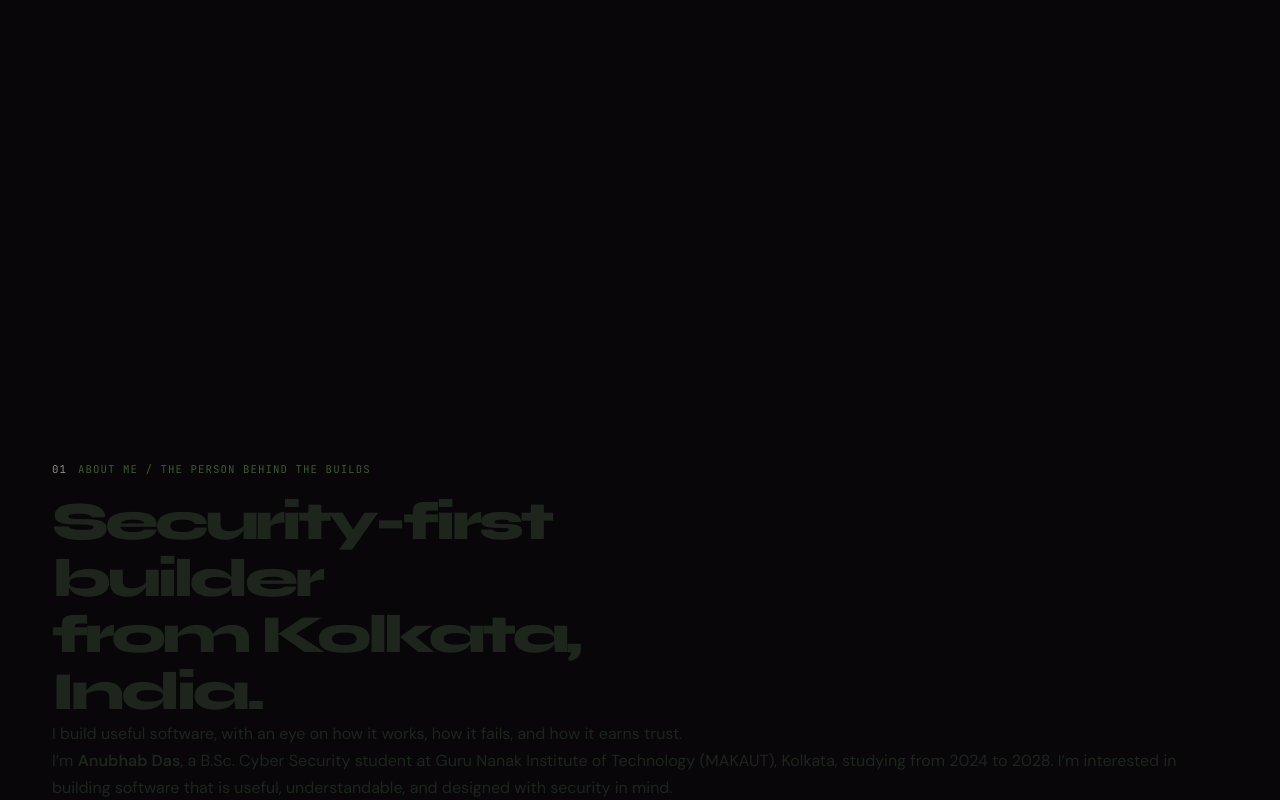
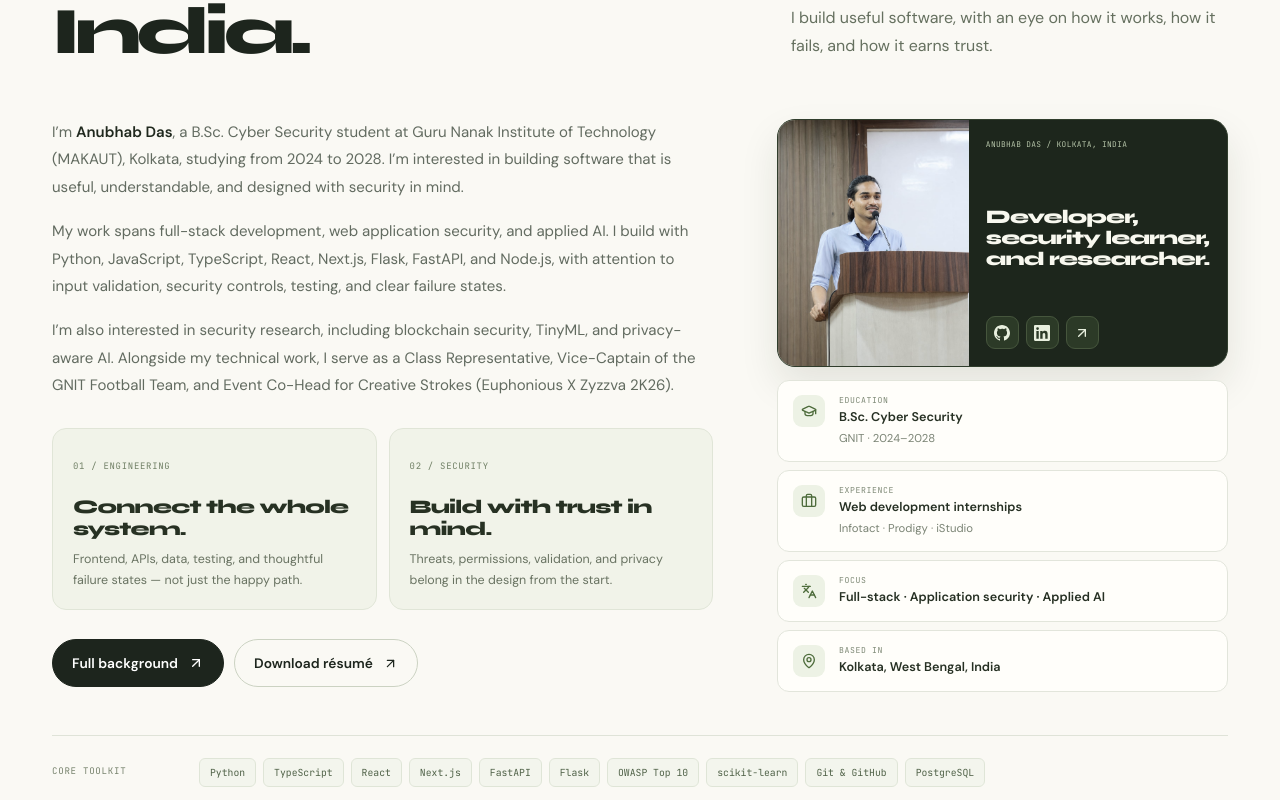
Before and after one commit to anubhab7105/My_Portfolio, a Next.js app: page / in a window 1280 px wide. Shown: the part 1940-2740 px from the top of the page. Built offline with nearby package versions, Linux system fonts and the light colour scheme.

Commit message:
Remove conflicting work overlap and style About for the portfolio theme

```diff
--- a/app/globals.css
+++ b/app/globals.css
@@ -2553,7 +2553,7 @@ footer.lab-footer {
   --hero-artifact-scale: .86;
   position: relative;
   z-index: 2;
-  height: 300svh;
+  height: 200svh;
   background: transparent;
 }
 .lab-hero-sticky {
@@ -2854,30 +2854,103 @@ footer.lab-footer {
 .lab-scroll-cue svg { transition: transform .2s ease; }
 .lab-scroll-cue:hover svg { transform: translateY(3px); }
 
-/* The same project collection enters behind the title card, then settles into the normal grid. */
-.lab-work-section {
+/* About is the first content section after the pinned hero; it never overlays the scroll scene. */
+.lab-about-section {
   position: relative;
   z-index: 1;
-  margin-top: -200svh;
-  padding: 100svh 0 76px;
+  padding: clamp(74px, 8vw, 112px) 0 clamp(70px, 8vw, 100px);
   background: #faf9f4;
-  border-top: 0;
-}
-.lab-section-heading[data-scroll-reveal] { transition-delay: 80ms; }
-.lab-project-card-1[data-scroll-reveal] { transform: translate3d(-46px, 30px, 0) rotate(-1deg) scale(.975); }
-.lab-project-card-2[data-scroll-reveal] { transform: translate3d(46px, 30px, 0) rotate(1deg) scale(.975); }
-.lab-project-card-3[data-scroll-reveal] { transform: translate3d(-32px, 36px, 0) rotate(.5deg) scale(.975); }
-.lab-project-card-4[data-scroll-reveal] { transform: translate3d(32px, 36px, 0) rotate(-.5deg) scale(.975); }
-.lab-project-card[data-scroll-reveal].is-scroll-visible {
-  opacity: 1;
-  transform: translate3d(0, 0, 0) rotate(0) scale(1);
-  filter: none;
-}
-.lab-project-card[data-scroll-reveal].is-scroll-visible:hover { transform: translateY(-4px) scale(1.005); }
-.lab-project-card:nth-child(2)[data-scroll-reveal] { transition-delay: 90ms; }
-.lab-project-card:nth-child(3)[data-scroll-reveal] { transition-delay: 160ms; }
-.lab-project-card:nth-child(4)[data-scroll-reveal] { transition-delay: 230ms; }
-.lab-work-footer[data-scroll-reveal] { transition-delay: 180ms; }
+  color: var(--lab-ink);
+  border-top: 1px solid #e1e4d9;
+}
+.lab-about-heading {
+  display: grid;
+  grid-template-columns: minmax(0, 1.1fr) minmax(260px, .7fr);
+  gap: 20px 52px;
+  align-items: end;
+  margin-bottom: clamp(34px, 4.5vw, 54px);
+}
+.lab-about-heading .lab-section-kicker { grid-column: 1 / -1; margin-bottom: 0; }
+.lab-about-heading .lab-section-title {
+  max-width: 820px;
+  margin: 0;
+  color: var(--lab-ink);
+  font: 800 clamp(2.6rem, 5.2vw, 4.7rem)/.99 'Syne', sans-serif;
+  letter-spacing: -.075em;
+}
+.lab-about-lead {
+  max-width: 425px;
+  padding-bottom: 5px;
+  color: #65705f;
+  font-size: clamp(1rem, 1.2vw, 1.12rem);
+  line-height: 1.75;
+}
+.lab-about-grid {
+  display: grid;
+  grid-template-columns: minmax(0, 1.1fr) minmax(310px, .75fr);
+  gap: clamp(30px, 5vw, 68px);
+  align-items: start;
+}
+.lab-about-copy { display: flex; flex-direction: column; align-items: flex-start; gap: 17px; }
+.lab-about-copy > p { max-width: 750px; color: #626b60; font-size: .94rem; line-height: 1.82; }
+.lab-about-copy strong { color: #20291e; font-weight: 800; }
+.lab-about-focus-grid { display: grid; grid-template-columns: repeat(2, minmax(0, 1fr)); gap: 12px; margin-top: 12px; width: 100%; }
+.lab-about-focus-grid article {
+  min-width: 0;
+  padding: 21px 20px 19px;
+  background: #f1f3e9;
+  border: 1px solid #e0e5d7;
+  border-radius: 14px;
+}
+.lab-about-focus-grid article > span { color: #718066; font: .56rem 'JetBrains Mono', monospace; letter-spacing: .08em; }
+.lab-about-focus-grid article h3 { margin-top: 18px; color: #273123; font: 800 clamp(1.07rem, 1.5vw, 1.35rem)/1.16 'Syne', sans-serif; letter-spacing: -.04em; }
+.lab-about-focus-grid article p { margin-top: 9px; color: #697362; font-size: .78rem; line-height: 1.65; }
+.lab-about-actions { display: flex; align-items: center; flex-wrap: wrap; gap: 10px; margin-top: 12px; }
+.lab-about-actions .lab-button-primary { color: #fff; background: var(--lab-ink); border-color: var(--lab-ink); }
+.lab-about-actions .lab-button-primary:hover { color: #20291e; background: var(--lab-lime); border-color: var(--lab-lime); }
+.lab-about-actions .lab-button-secondary { color: var(--lab-ink); background: transparent; border-color: #cbd2c2; }
+.lab-about-actions .lab-button-secondary:hover { background: white; border-color: var(--lab-ink); color: var(--lab-ink); }
+.lab-about-sidebar { display: grid; gap: 13px; min-width: 0; }
+.lab-about-profile {
+  display: grid;
+  grid-template-columns: minmax(110px, .74fr) minmax(0, 1fr);
+  min-width: 0;
+  overflow: hidden;
+  color: #f7f7ed;
+  background: #1d261c;
+  border: 1px solid #303d2c;
+  border-radius: 18px;
+  box-shadow: 0 18px 38px rgba(27, 37, 24, .1);
+}
+.lab-about-portrait-wrap { position: relative; min-height: 246px; overflow: hidden; background: #d5d9cb; }
+.lab-about-portrait-wrap img { width: 100%; height: 100%; position: absolute; inset: 0; object-fit: cover; object-position: center 17%; filter: saturate(.82); }
+.lab-about-profile-meta { display: flex; flex-direction: column; align-items: flex-start; padding: 19px 17px 17px; min-width: 0; }
+.lab-about-profile-meta > span { color: #b3c2a6; font: .49rem/1.5 'JetBrains Mono', monospace; letter-spacing: .045em; }
+.lab-about-profile-meta h3 { margin-top: auto; padding: 28px 0 20px; color: #f8f8ef; font: 800 clamp(1.03rem, 1.5vw, 1.42rem)/1.1 'Syne', sans-serif; letter-spacing: -.045em; }
+.lab-about-socials { display: flex; flex-wrap: wrap; gap: 7px; margin-top: auto; }
+.lab-about-socials a {
+  width: 33px; height: 33px; display: grid; place-items: center;
+  color: #e8efde; background: #2c3a27; border: 1px solid #46563d; border-radius: 9px;
+  transition: color .2s ease, background .2s ease, transform .2s ease;
+}
+.lab-about-socials a:hover { color: #20291e; background: var(--lab-lime); transform: translateY(-2px); }
+.lab-about-facts { display: grid; gap: 8px; }
+.lab-about-fact {
+  display: grid; grid-template-columns: 35px minmax(0, 1fr); gap: 11px; align-items: start;
+  padding: 14px 15px; background: #fffefa; border: 1px solid #e2e5db; border-radius: 12px;
+}
+.lab-about-fact > svg { width: 32px; height: 32px; padding: 8px; color: #4e6c3c; background: #edf2e5; border-radius: 9px; }
+.lab-about-fact div { display: grid; gap: 3px; min-width: 0; }
+.lab-about-fact span { color: #7e8976; font: .51rem 'JetBrains Mono', monospace; letter-spacing: .075em; }
+.lab-about-fact strong { color: #263023; font-size: .79rem; line-height: 1.5; }
+.lab-about-fact small { color: #7a8374; font-size: .71rem; line-height: 1.5; }
+.lab-about-toolkit {
+  display: grid; grid-template-columns: 130px minmax(0, 1fr); align-items: start; gap: 17px;
+  margin-top: 43px; padding-top: 22px; border-top: 1px solid #dfe3d8;
+}
+.lab-about-toolkit > span { padding-top: 7px; color: #77836d; font: .57rem 'JetBrains Mono', monospace; letter-spacing: .08em; }
+.lab-about-toolkit > div { display: flex; flex-wrap: wrap; gap: 7px; }
+.lab-about-toolkit > div > span { padding: 7px 10px; color: #506248; background: #f3f5ed; border: 1px solid #dfe5d7; border-radius: 6px; font: .61rem 'JetBrains Mono', monospace; }
 
 /* A pinned horizontal principle rail gives the following dark stage its own scroll choreography. */
 .lab-principles-section {
@@ -2989,7 +3062,17 @@ footer.lab-footer {
   .lab-artifact-preview { height: 58px; }
 }
 @media (max-width: 820px) {
-  .lab-hero-story { height: 250svh; }
+  .lab-about-section { padding: 66px 0; }
+  .lab-about-heading { grid-template-columns: 1fr; gap: 17px; margin-bottom: 32px; }
+  .lab-about-heading .lab-section-kicker { grid-column: auto; }
+  .lab-about-heading .lab-section-title { font-size: clamp(2.45rem, 8vw, 3.8rem); }
+  .lab-about-lead { max-width: 620px; }
+  .lab-about-grid { grid-template-columns: 1fr; gap: 32px; }
+  .lab-about-sidebar { grid-template-columns: minmax(0, 1fr); }
+  .lab-about-profile { grid-template-columns: minmax(130px, .7fr) minmax(0, 1fr); }
+  .lab-about-portrait-wrap { aspect-ratio: auto; min-height: 235px; }
+  .lab-about-toolkit { grid-template-columns: 1fr; gap: 12px; margin-top: 32px; }
+  .lab-hero-story { height: 180svh; }
   .lab-hero-sticky { height: 100svh; }
   .lab-hero-artifact { width: 40vw; min-height: 125px; padding: 9px; }
   .lab-hero-artifact-1 { top: 10%; left: -3%; }
@@ -3031,7 +3114,6 @@ footer.lab-footer {
   .lab-hero-side-notes { display: none; }
   .lab-hero-bottomline { display: none; }
   .lab-scroll-cue { right: 20px; bottom: 19px; font-size: .48rem; }
-  .lab-work-section { margin-top: -150svh; padding: 50svh 0 62px; }
   .lab-principles-section { height: auto; padding: 62px 0; overflow: visible; }
   .lab-principles-section > .lab-container {
     position: relative;
@@ -3068,6 +3150,16 @@ footer.lab-footer {
   .lab-principle-list article .lab-principle-index { grid-column: 2; margin-top: -2px; }
 }
 @media (max-width: 600px) {
+  .lab-about-heading .lab-section-title { font-size: clamp(2.35rem, 10vw, 3.25rem); }
+  .lab-about-copy > p { font-size: .88rem; }
+  .lab-about-focus-grid { grid-template-columns: 1fr; }
+  .lab-about-focus-grid article { padding: 18px; }
+  .lab-about-profile { grid-template-columns: 112px minmax(0, 1fr); }
+  .lab-about-portrait-wrap { min-height: 220px; }
+  .lab-about-profile-meta { padding: 15px 12px; }
+  .lab-about-profile-meta > span { font-size: .42rem; }
+  .lab-about-profile-meta h3 { font-size: 1rem; }
+  .lab-about-fact { padding: 12px; }
   .lab-hero-story .lab-hero-content { left: 18px; right: 18px; bottom: 11%; }
   .lab-hero-story .lab-eyebrow { max-width: 100%; font-size: .51rem; }
   .lab-hero-story .lab-display { font-size: clamp(2.45rem, 10.4vw, 3.4rem); }
@@ -3079,14 +3171,12 @@ footer.lab-footer {
   .lab-hero-artifact-2, .lab-hero-artifact-4 { right: -18%; }
   .lab-hero-artifact h2 { font-size: .58rem; }
   .lab-hero-artifact p { font-size: .37rem; }
-  .lab-work-section { padding-top: 50svh; }
 }
 @media (prefers-reduced-motion: reduce) {
   .lab-hero-story { height: 100svh; }
   .lab-hero-sticky { position: relative; height: 100svh; }
   .lab-hero-artifacts { display: none; }
   .lab-hero-frame { transform: none; border-radius: 0; box-shadow: none; }
-  .lab-work-section { margin-top: 0; padding-top: clamp(72px, 8vw, 110px); }
   .lab-principles-section { height: auto; padding: clamp(58px, 7vw, 94px) 0; overflow: visible; }
   .lab-principles-section > .lab-container { position: relative; top: auto; height: auto; overflow: visible; }
   .lab-principles-window { overflow: visible; }
```
